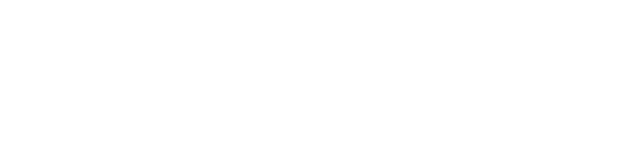
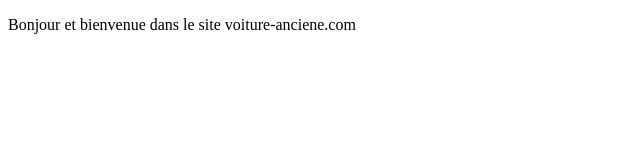
Before and after one commit to Nico-gouvernet/Git-GitHub---Partie-1-Activit-, a plain HTML site: page index.html in a window 1280 px wide. Shown: the whole page, without its empty margins (0-640 px from the left). Drawn offline with Linux system fonts and the light colour scheme.

Commit message:
texte qui présente le site

```diff
--- a/index.html
+++ b/index.html
@@ -4,6 +4,6 @@
 	<title>Location de voiture anciene ..</title>
 </head>
 <body>
-
+<p> Bonjour et bienvenue dans le site voiture-anciene.com</p>
 </body>
 </html>
```
